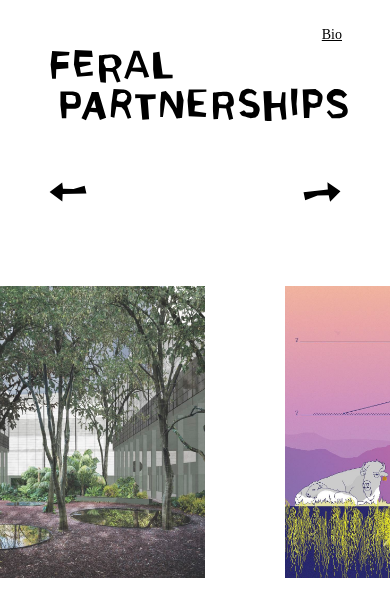
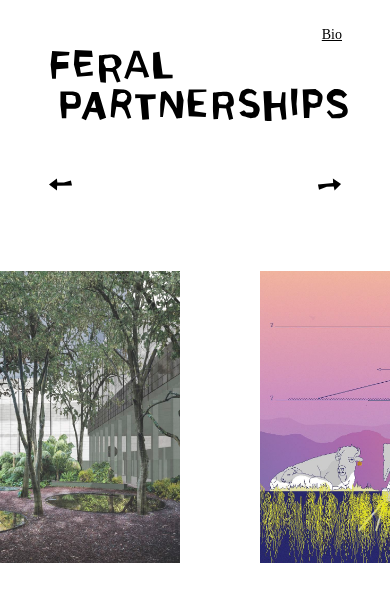
Before and after one commit to nickslevine/feral-partnerships-v2, a website: page public/index.html in a window 390 px wide. Drawn offline with nearby package versions, Linux system fonts and the light colour scheme; files that its build step writes are made by us from their sources; a web font is replaced by a local one.

Commit message:
Fix margin

```diff
--- a/public/index.html
+++ b/public/index.html
@@ -25,7 +25,7 @@
       <!-- Images -->
       <div
         id="imageContainer"
-        class="lg:ml-20 lg:mr-10 lg:mb-0 mb-24 flex flex-row items-center overflow-x-scroll lg:w-2/3 lg:overflow-y-scroll lg:block lg:justify-center"
+        class="lg:ml-20 lg:mr-10 lg:mb-0 flex flex-row items-center overflow-x-scroll lg:w-2/3 lg:overflow-y-scroll lg:block lg:justify-center"
       >
         <img
           src="img/reflection.jpg"
@@ -42,8 +42,8 @@
         id="arrowContainer"
         class="flex flex row unselectable lg:hidden w-screen justify-between pl-12 pr-12"
       >
-        <div id="leftArrow" onclick="scrollBack()"><img src="img/left-arrow.svg" width="40rem"></div>
-        <div id="rightArrow" onclick="scrollRight()"><img src="img/right-arrow.svg" width="40rem"></div>
+        <div id="leftArrow" onclick="scrollBack()"><img src="img/left-arrow.svg" width="25rem"></div>
+        <div id="rightArrow" onclick="scrollRight()"><img src="img/right-arrow.svg" width="25rem"></div>
       </div>
       <!-- Text -->
       <div
```
